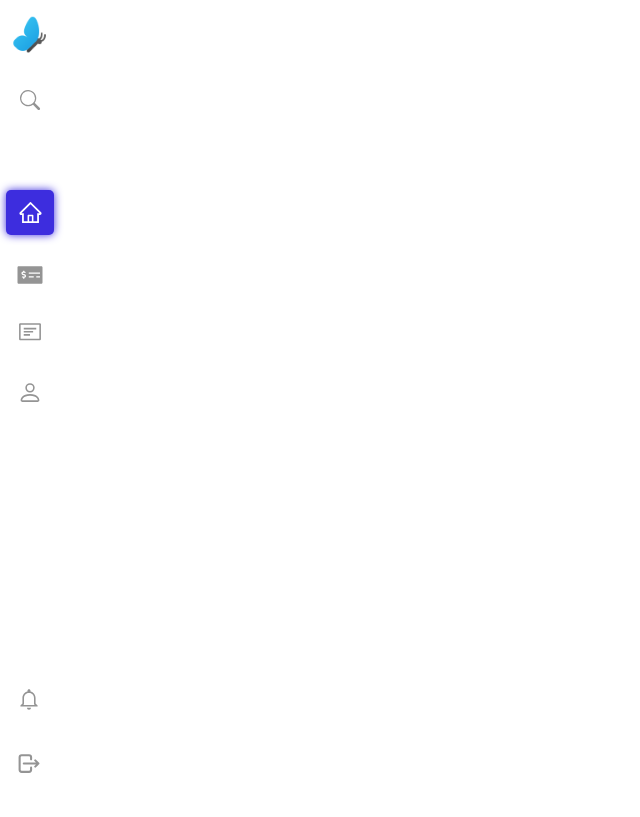
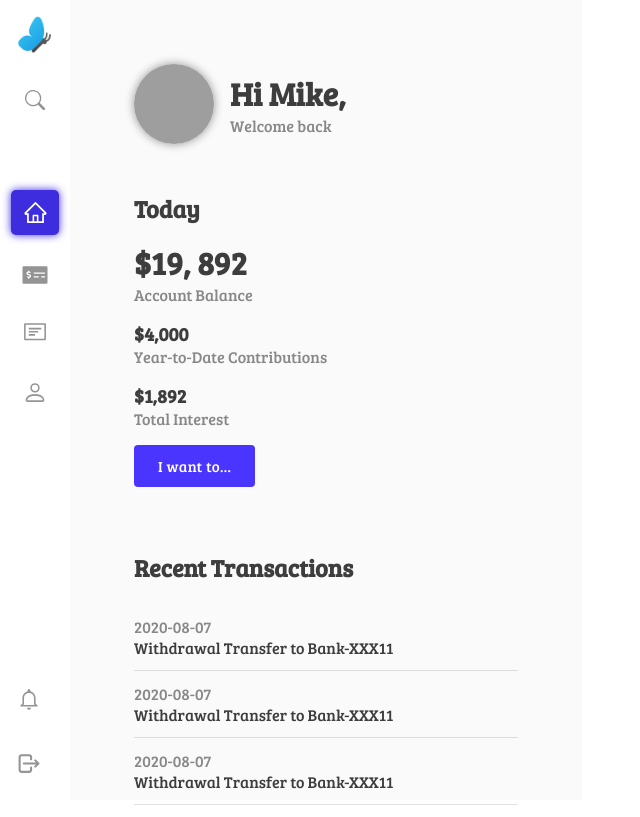
Before and after one commit to hassanulinam/retirement-plan-portal, a React (Create React App) app: page / in a window 1280 px wide. Shown: the whole page, without its empty margins (0-640 px from the left). Built offline with nearby package versions, Linux system fonts and the light colour scheme; grey boxes are pictures that could not be loaded.

Commit message:
added MyProfile section

```diff
--- a/src/App.css
+++ b/src/App.css
@@ -1,9 +1,28 @@
+@import url("https://fonts.googleapis.com/css2?family=Bree+Serif&display=swap");
+
 .App {
   height: 100vh;
+  display: flex;
+}
+
+.subtle-black {
+  color: #888888;
 }
 
 .mt-auto {
   margin-top: auto;
+}
+
+.mt-1 {
+  margin-top: 16px;
+}
+
+.mt-2 {
+  margin-top: 32px;
+}
+
+.mt-3 {
+  margin-top: 48px;
 }
 
 .box-center {
@@ -11,3 +30,9 @@
   justify-content: center;
   align-items: center;
 }
+
+.d-flex-row {
+  display: flex;
+  flex-direction: row;
+  align-items: center;
+}
--- a/src/App.tsx
+++ b/src/App.tsx
@@ -1,10 +1,12 @@
 import "./App.css";
+import MyProfile from "./components/MyProfile";
 import Navbar from "./components/Navbar";
 
 function App() {
   return (
     <div className="App">
       <Navbar />
+      <MyProfile />
     </div>
   );
 }
--- /dev/null
+++ b/src/components/MyProfile.tsx
@@ -0,0 +1,56 @@
+import { Button, Divider } from "@mui/material";
+import "./styles.css";
+
+const MyProfile = () => {
+  return (
+    <div className="profile-section">
+      <div className="d-flex-row">
+        <img
+          alt="profile-pic"
+          src="https://st.depositphotos.com/2101611/3925/v/950/depositphotos_39258143-stock-illustration-businessman-avatar-profile-picture.jpg"
+          className="profile-pic"
+        />
+        <div>
+          <h1>Hi Mike,</h1>
+          <p className="subtle-black">Welcome back</p>
+        </div>
+      </div>
+      <div className="today-stats mt-3">
+        <h2>Today</h2>
+        <h1 className="mt-1">$19, 892</h1>
+        <span className="subtle-black">Account Balance</span>
+        <h3 className="mt-1">$4,000</h3>
+        <span className="subtle-black">Year-to-Date Contributions</span>
+        <h3 className="mt-1">$1,892</h3>
+        <span className="subtle-black">Total Interest</span>
+        <Button
+          style={{
+            backgroundColor: "#4935ff",
+            color: "white",
+            textTransform: "none",
+            fontFamily: "Bree serif",
+            marginTop: 16,
+            padding: "8px 24px",
+          }}
+          size="large"
+        >
+          I want to...
+        </Button>
+      </div>
+      <div className="recent-transactions mt-3">
+        <h2 className="mt-1">Recent Transactions</h2>
+        <p className="subtle-black mt-2">2020-08-07</p>
+        <p>Withdrawal Transfer to Bank-XXX11</p>
+        <Divider style={{ margin: "12px 0" }} />
+        <p className="subtle-black">2020-08-07</p>
+        <p>Withdrawal Transfer to Bank-XXX11</p>
+        <Divider style={{ margin: "12px 0" }} />
+        <p className="subtle-black">2020-08-07</p>
+        <p>Withdrawal Transfer to Bank-XXX11</p>
+        <Divider style={{ margin: "12px 0" }} />
+      </div>
+    </div>
+  );
+};
+
+export default MyProfile;
--- a/src/components/styles.css
+++ b/src/components/styles.css
@@ -1,12 +1,14 @@
+/* Navbar component ------------------------------------------ */
 .navbar {
   height: 100vh;
-  width: 60px;
+  width: 70px;
   background-color: rgb(255, 255, 255);
 
   display: flex;
   flex-direction: column;
   align-items: center;
   justify-content: center;
+  position: sticky;
 }
 
 .navbar-item {
@@ -28,3 +30,27 @@
   border-radius: 5px;
   box-shadow: 0 0 8px #3d2dde;
 }
+
+/* MyProfile Component --------------------------------------*/
+.profile-section {
+  background-color: #fafafa;
+  width: 30%;
+  padding: 5%;
+  display: flex;
+  flex-direction: column;
+  color: #3d3d3d;
+}
+
+.profile-pic {
+  height: 80px;
+  width: 80px;
+  border-radius: 100%;
+  box-shadow: 0 0 10px #949494;
+  margin-right: 16px;
+}
+
+.today-stats {
+  display: flex;
+  flex-direction: column;
+  align-items: flex-start;
+}
--- a/src/index.css
+++ b/src/index.css
@@ -15,4 +15,5 @@ code {
 * {
   margin: 0;
   padding: 0;
+  font-family: "Bree Serif";
 }
```
